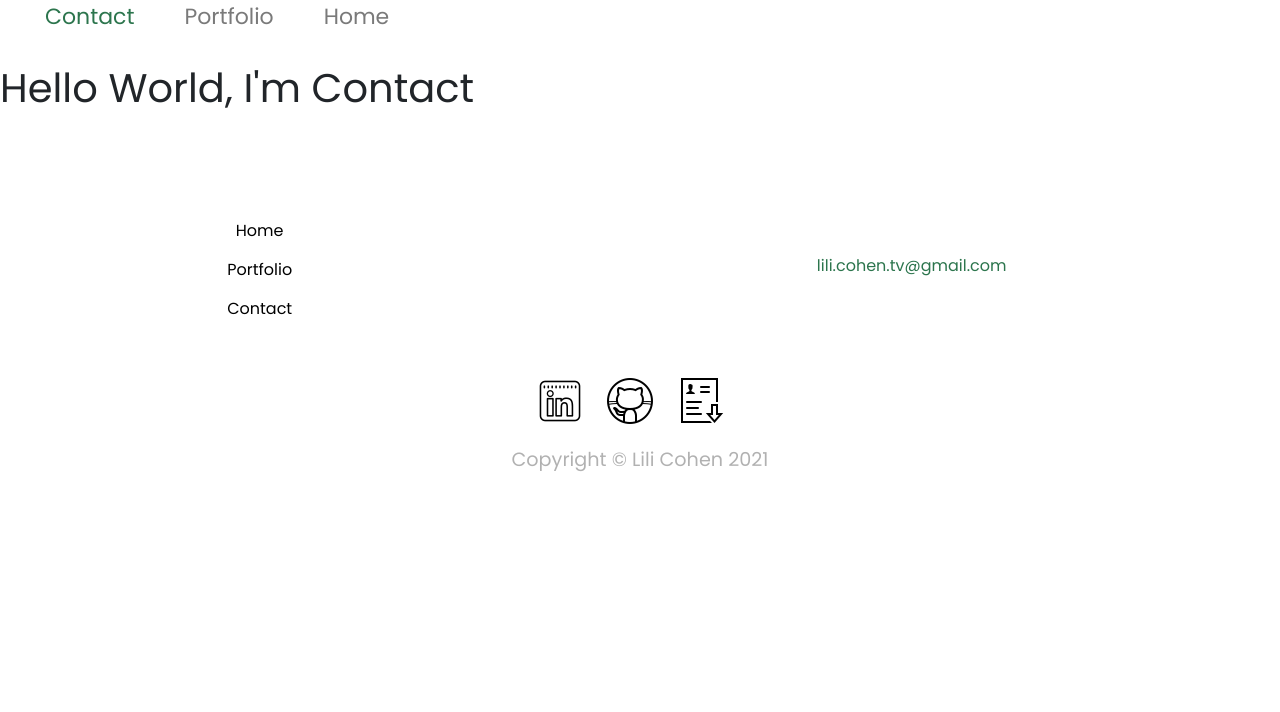
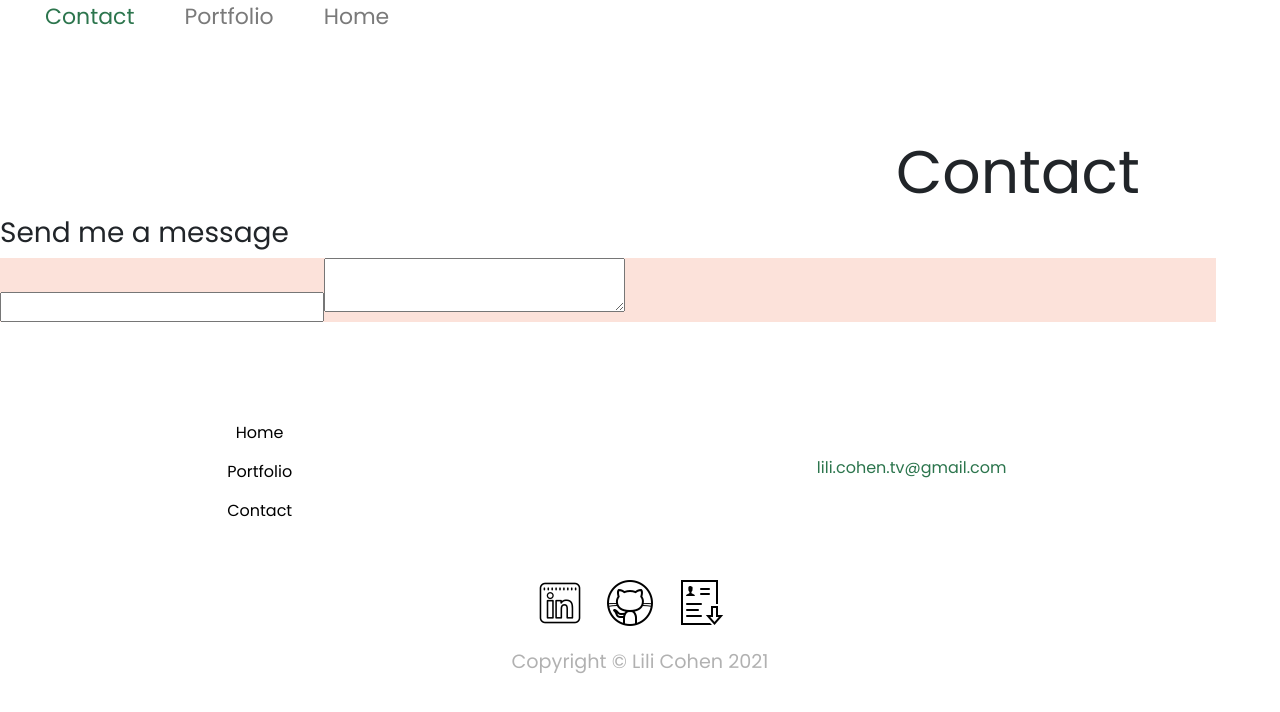
Before and after one commit to lilipcohen/Portfolio, a React (Create React App) app in the folder client/: page /contact in a window 1280 px wide. Shown: the top 712 px of the page. Built offline with nearby package versions, Linux system fonts and the light colour scheme.

Commit message:
starting form on contact page

```diff
--- a/client/src/components/Contact/Contact.js
+++ b/client/src/components/Contact/Contact.js
@@ -1,9 +1,20 @@
 import React from 'react';
+import '../../styles/Contact.css';
 
 const Contact = () => {
   return (
     <div>
-      <h1>Hello World, I'm Contact</h1>
+      <br></br>
+      <br></br>
+      <br></br>
+      <h1 id="h1C">Contact</h1>
+      <h3>Send me a message</h3>
+      <div className="background">
+        <form>
+          <input></input>
+          <textarea></textarea>
+        </form>
+      </div>
     </div>
   );
 };
--- /dev/null
+++ b/client/src/styles/Contact.css
@@ -0,0 +1,11 @@
+#h1C {
+  margin-left: 70%;
+  font-size: 60px;
+}
+
+.background {
+  background-color: rgb(252, 226, 218);
+  min-width: 95%;
+  max-width: 90%;
+  max-height: 3000px;
+}
```
